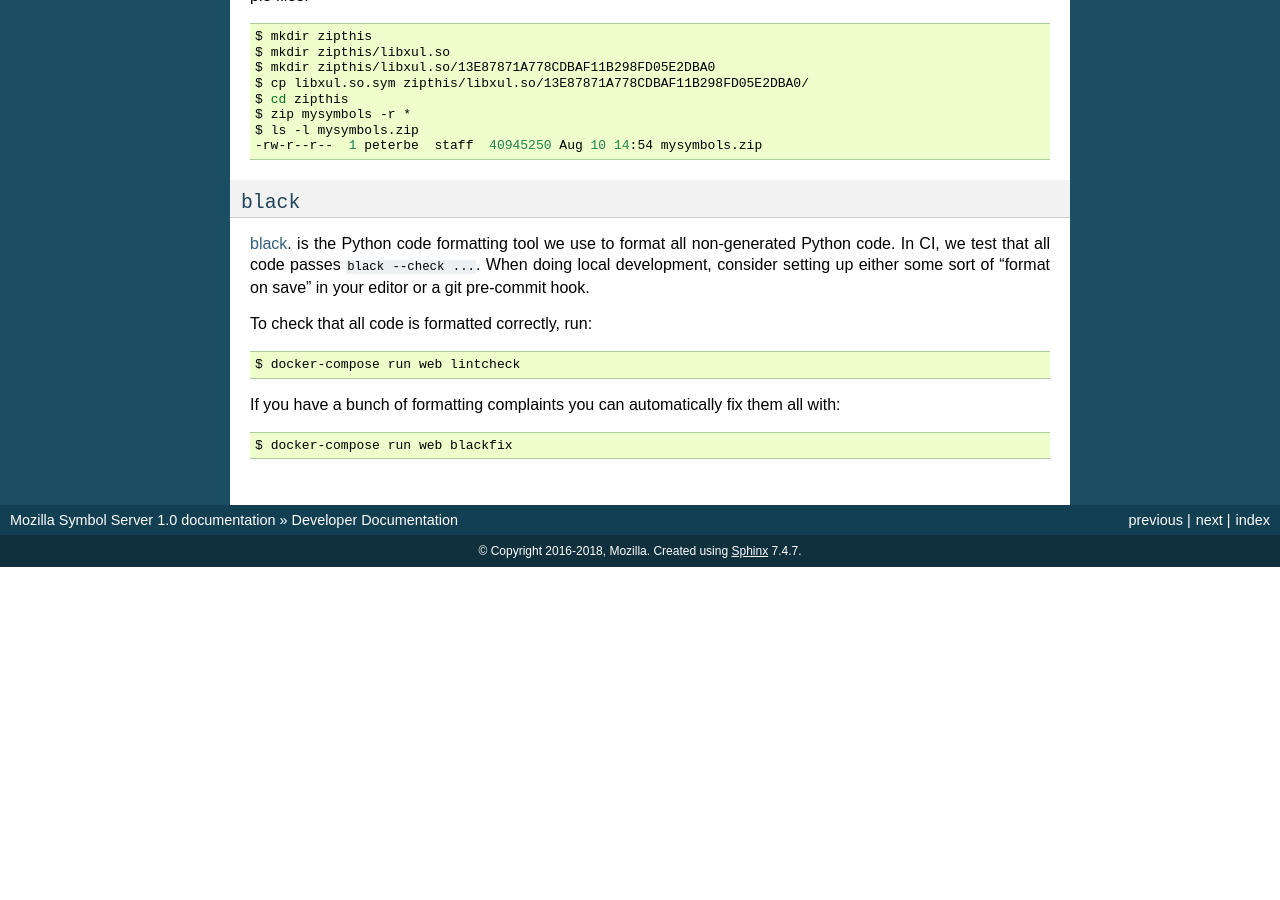
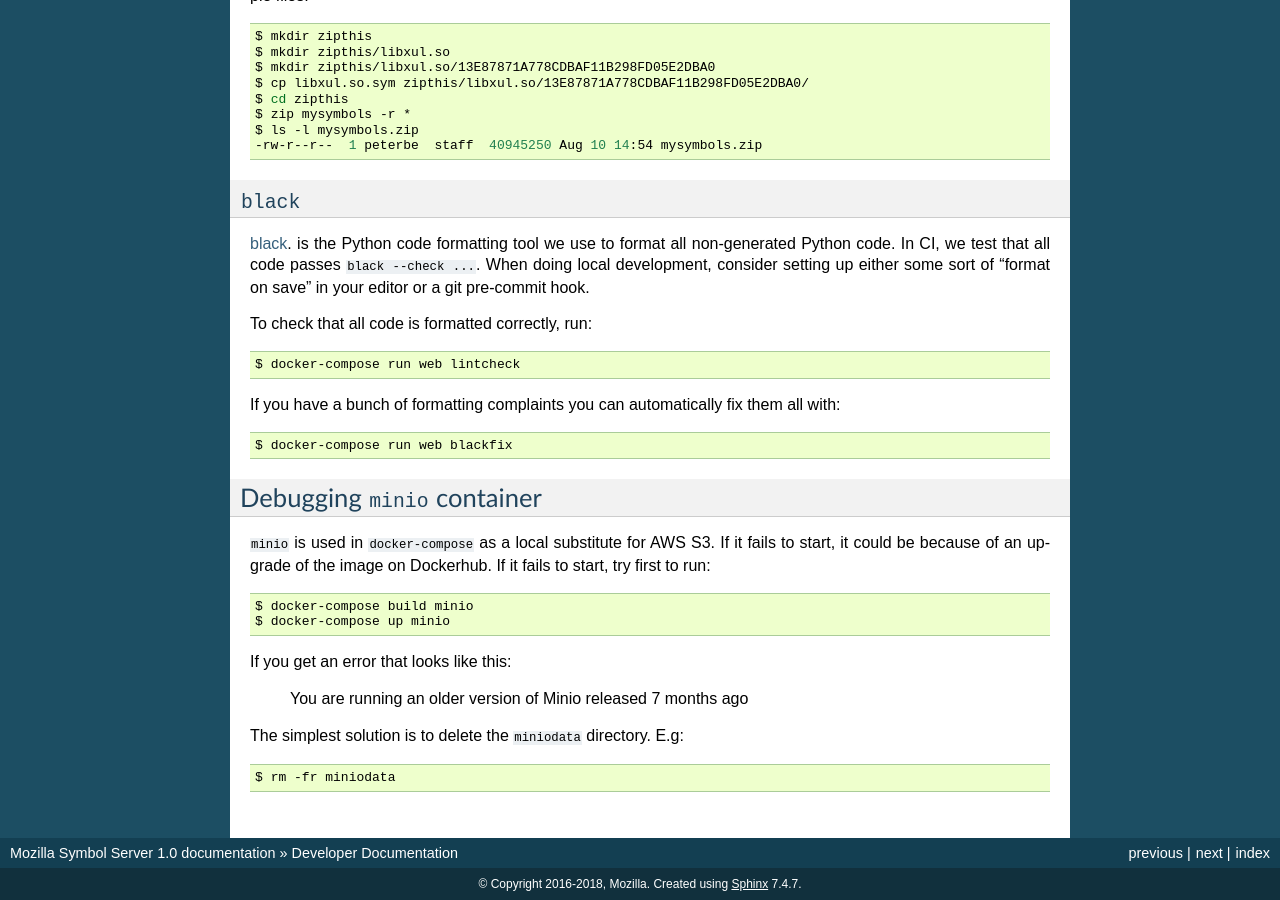
Before and after one commit to mozilla-services/tecken, a Sphinx documentation site: the page built from docs/dev.rst, in a window 1280 px wide and 900 px high, scrolled down 9209 px. Built offline with Sphinx 7.4.7, drawn with Linux system fonts in a browser that asks for light colours; before the commit the page ends 9776 px from its top, so only the background shows below that; some of the changed text lies outside the part shown.

Commit message:
adding note about how to debug upgraded minio locally

```diff
--- a/docs/dev.rst
+++ b/docs/dev.rst
@@ -672,3 +672,26 @@ If you have a bunch of formatting complaints you can automatically fix them all
 .. code-block:: shell
 
     $ docker-compose run web blackfix
+
+
+Debugging ``minio`` container
+=============================
+
+``minio`` is used in ``docker-compose`` as a local substitute for AWS S3.
+If it fails to start, it could be because of an upgrade of the image on
+Dockerhub. If it fails to start, try first to run:
+
+.. code-block:: shell
+
+    $ docker-compose build minio
+    $ docker-compose up minio
+
+If you get an error that looks like this:
+
+    You are running an older version of Minio released 7 months ago
+
+The simplest solution is to delete the ``miniodata`` directory. E.g:
+
+.. code-block:: shell
+
+    $ rm -fr miniodata
```
